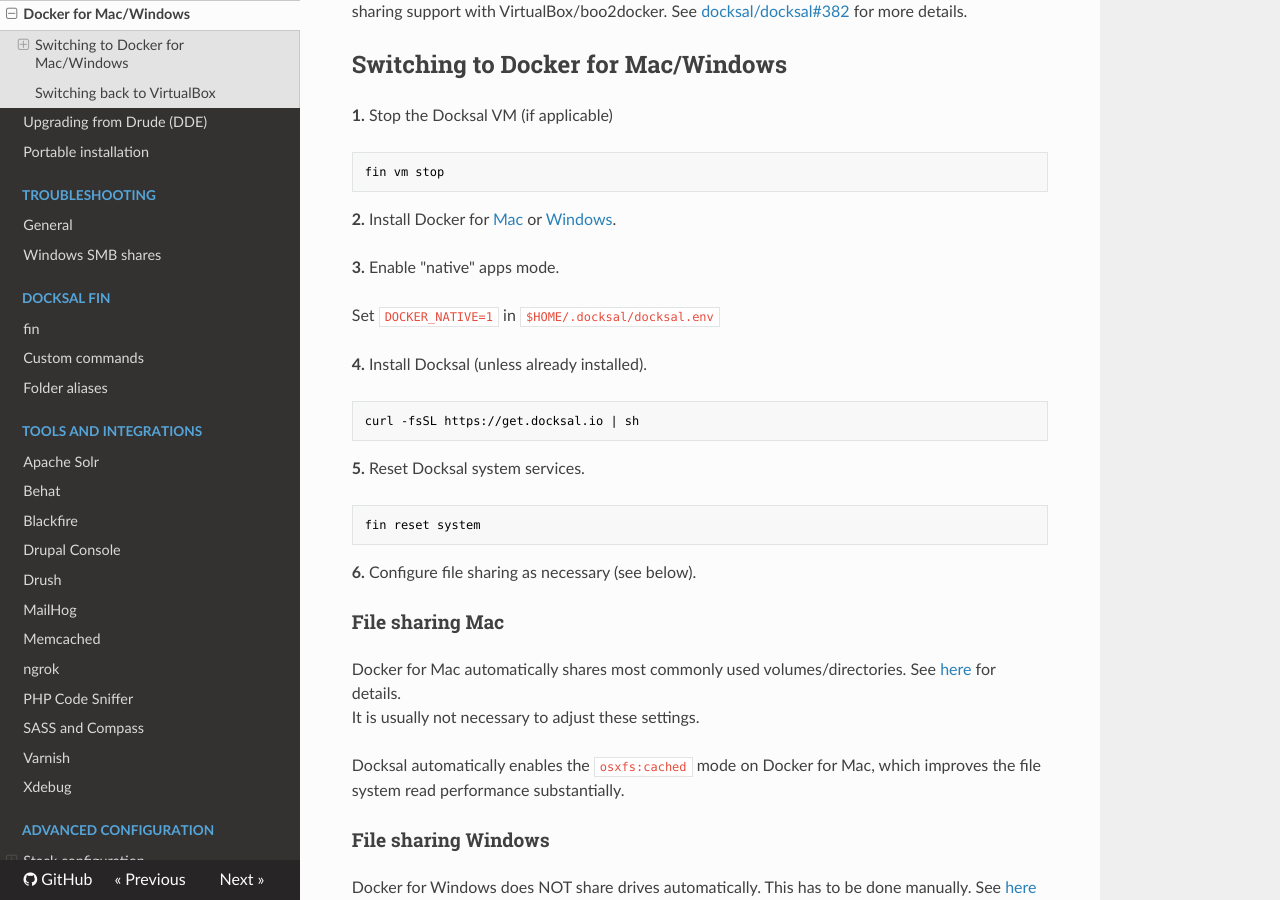
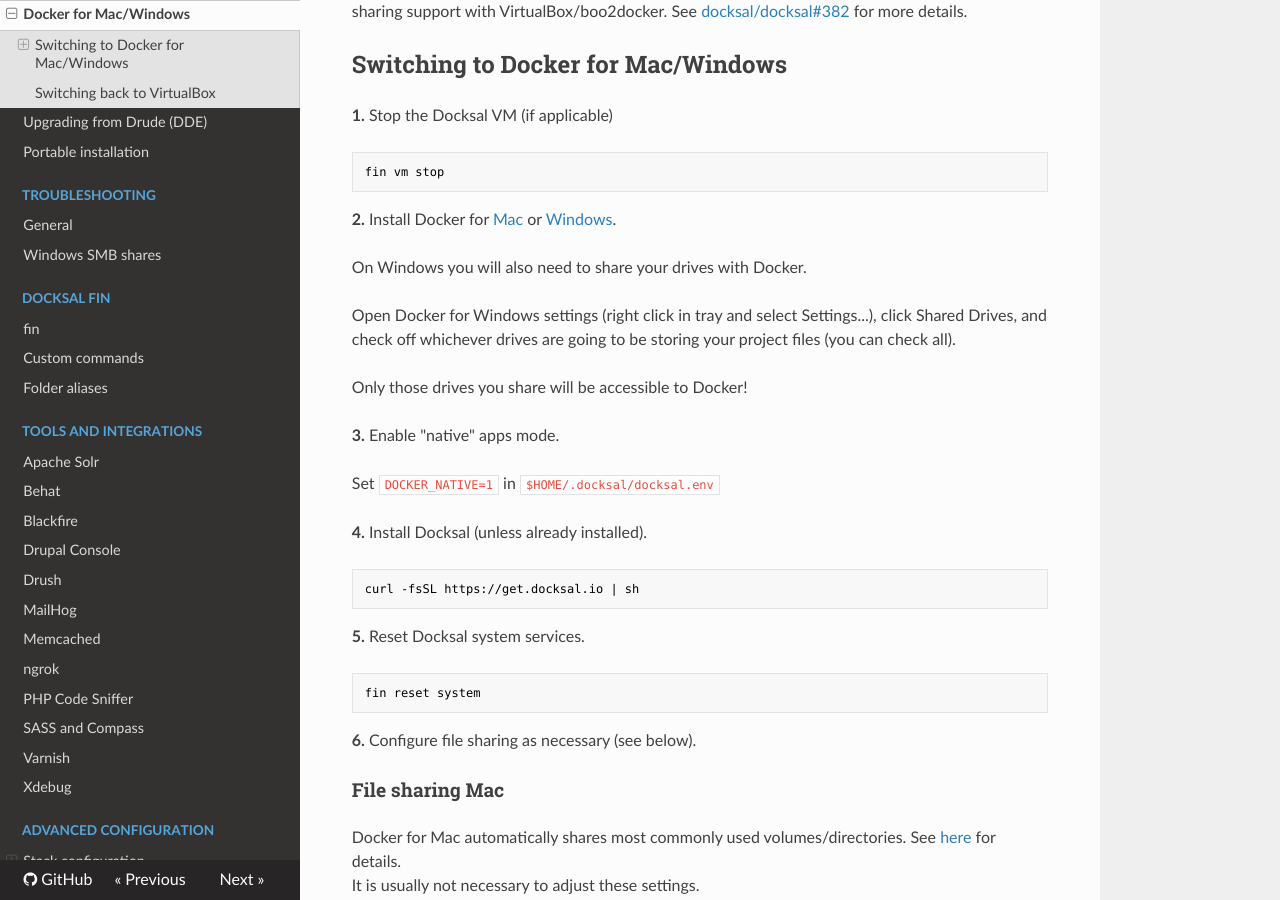
Before and after one commit to docksal/docksal, an MkDocs documentation site: the page built from docs/getting-started/env-setup-native.md, in a window 1280 px wide and 900 px high, scrolled down 454 px. Built offline with MkDocs 1.6.1, drawn with Linux system fonts in a browser that asks for light colours; nearby versions of some CDN libraries; old or Windows-style settings are respelled for this version of MkDocs.

Commit message:
Improve native mode documentation for Windows. (Relates to #359)

````diff
--- a/docs/getting-started/env-setup-native.md
+++ b/docs/getting-started/env-setup-native.md
@@ -22,6 +22,13 @@ fin vm stop
 ```
 
 **2.** Install Docker for [Mac](https://docs.docker.com/docker-for-mac) or [Windows](https://docs.docker.com/docker-for-windows).
+
+On Windows you will also need to share your drives with Docker.
+
+Open Docker for Windows settings (right click in tray and select Settings...), click Shared Drives,
+and check off whichever drives are going to be storing your project files (you can check all).
+
+Only those drives you share will be accessible to Docker!
 
 **3.** Enable "native" apps mode.
 
````
